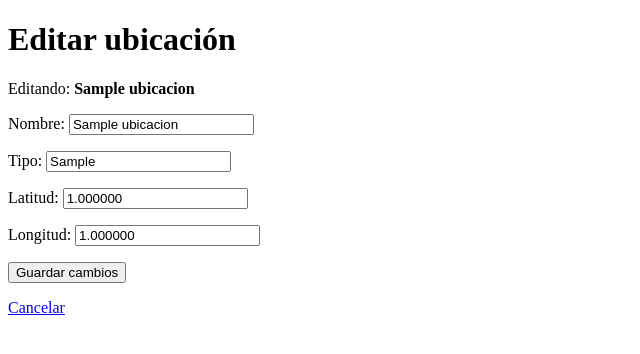
After one commit to SantiX1227/ProyectoKK, a Django app: page /editar-ubicacion/1/ in a window 1280 px wide. The commit adds this page. Shown: the top 354 px of the page, without its empty margins (0-640 px from the left). Run offline with Django 5.2, Linux system fonts and the light colour scheme; a user stored in the database is signed in; tables that the repository leaves empty hold one stand-in row (values such as "Sample post").

Commit message:
editar ubicaciones funcional

```diff
--- a/apps/ubicaciones/urls.py
+++ b/apps/ubicaciones/urls.py
@@ -14,4 +14,9 @@ urlpatterns = [
         views.crear_ubicacion,
         name='crear_ubicacion'
     ),
+    path(
+        'editar-ubicacion/<int:id>/',
+        views.editar_ubicacion,
+        name='editar_ubicacion'
+    ),
 ]
--- a/apps/ubicaciones/views.py
+++ b/apps/ubicaciones/views.py
@@ -1,5 +1,5 @@
 from django.contrib.auth.decorators import login_required
-from django.shortcuts import render, redirect
+from django.shortcuts import render, redirect, get_object_or_404
 
 from .models import Ubicacion
 from .forms import UbicacionForm
@@ -51,3 +51,40 @@ def crear_ubicacion(request):
             'form': form
         }
     )
+
+@login_required
+def editar_ubicacion(request, id):
+
+    ubicacion = get_object_or_404(
+        Ubicacion,
+        id=id,
+        usuario=request.user
+    )
+
+    if request.method == 'POST':
+
+        form = UbicacionForm(
+            request.POST,
+            instance=ubicacion
+        )
+
+        if form.is_valid():
+
+            form.save()
+
+            return redirect('listar_ubicaciones')
+
+    else:
+
+        form = UbicacionForm(
+            instance=ubicacion
+        )
+
+    return render(
+        request,
+        'ubicaciones/editar_ubicaciones.html',
+        {
+            'form': form,
+            'ubicacion': ubicacion
+        }
+    )
--- /dev/null
+++ b/templates/ubicaciones/editar_ubicaciones.html
@@ -0,0 +1,46 @@
+<!DOCTYPE html>
+<html lang="es">
+
+<head>
+    <meta charset="UTF-8">
+
+    <meta
+        name="viewport"
+        content="width=device-width, initial-scale=1.0"
+    >
+
+    <title>Editar ubicación - Proyecto KK</title>
+</head>
+
+<body>
+
+    <h1>Editar ubicación</h1>
+
+    <p>
+        Editando:
+        <strong>{{ ubicacion.nombre }}</strong>
+    </p>
+
+    <form method="POST">
+
+        {% csrf_token %}
+
+        {{ form.non_field_errors }}
+
+        {{ form.as_p }}
+
+        <button type="submit">
+            Guardar cambios
+        </button>
+
+    </form>
+
+    <p>
+        <a href="{% url 'listar_ubicaciones' %}">
+            Cancelar
+        </a>
+    </p>
+
+</body>
+
+</html>
--- a/templates/ubicaciones/listar_ubicaciones.html
+++ b/templates/ubicaciones/listar_ubicaciones.html
@@ -52,6 +52,12 @@
                     {{ ubicacion.fecha_creacion|date:"d/m/Y H:i" }}
                 </p>
 
+                <p>
+                    <a href="{% url 'editar_ubicacion' ubicacion.id %}">
+                        Editar
+                    </a>
+                </p>
+
             </div>
 
             <hr>
```
